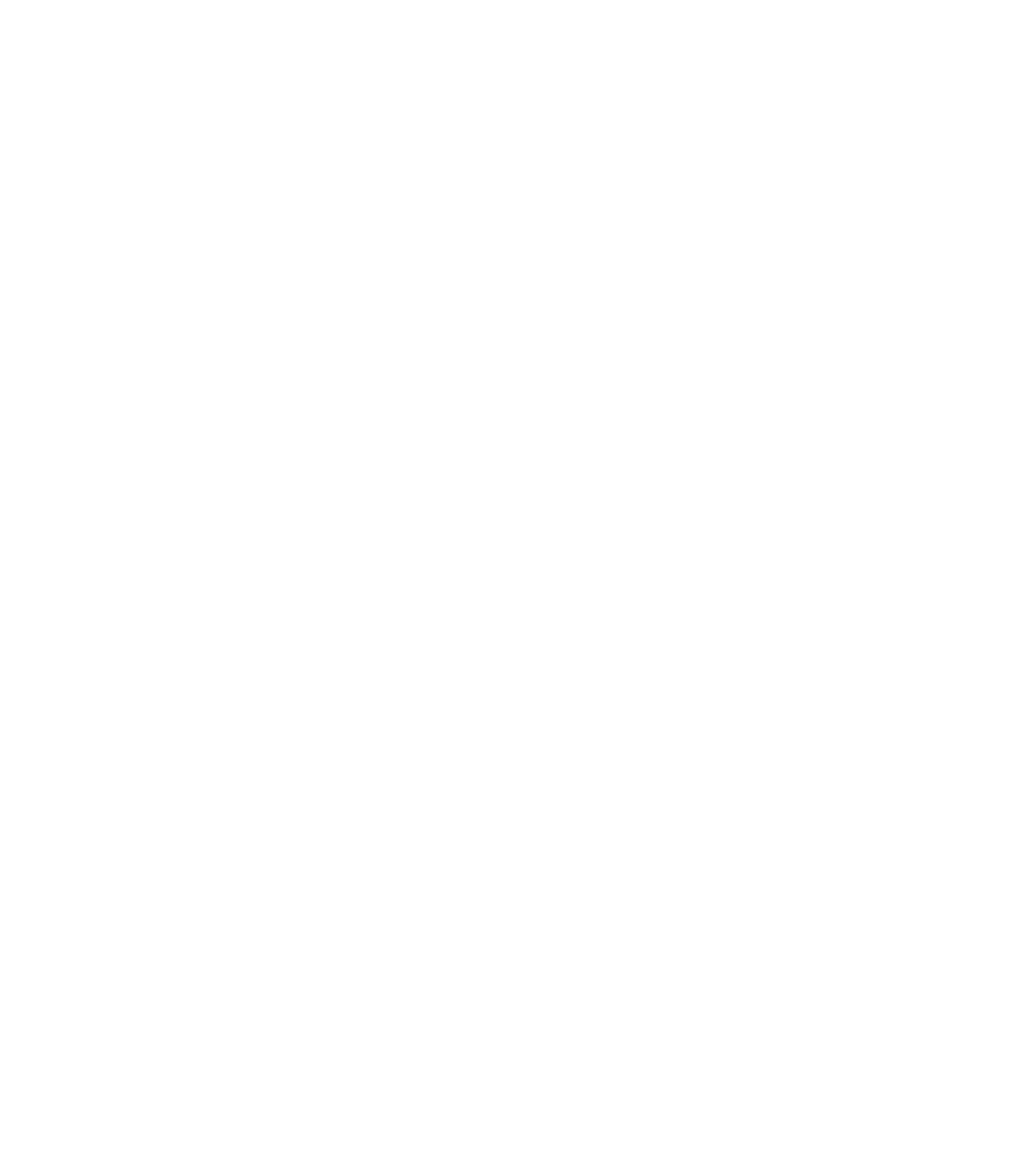
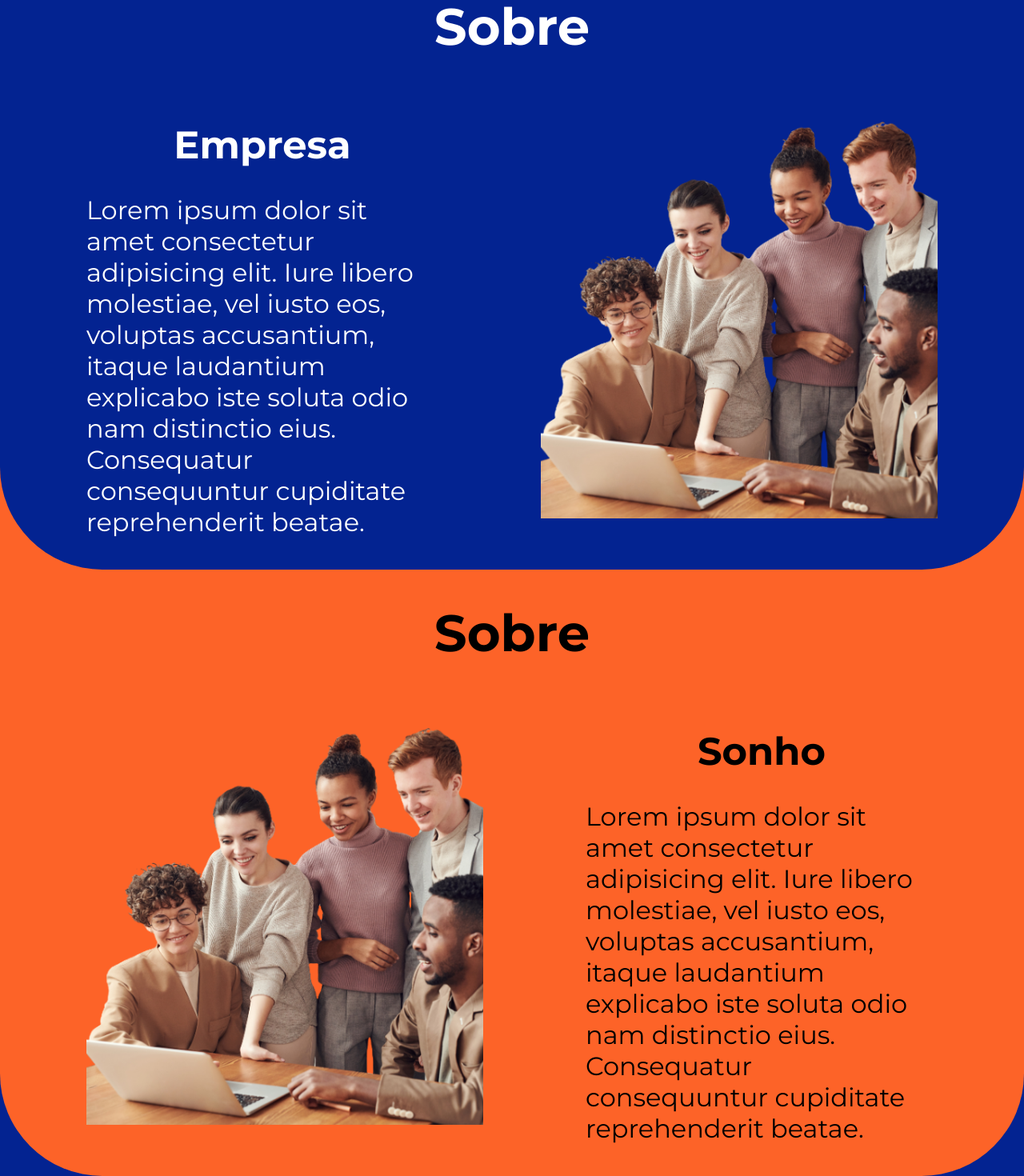
Before and after one commit to Butterflyingg/FrontEnd, an Angular app: page / in a window 1280 px wide. Shown: the part 1137-2607 px from the top of the page at 80% size. Before the commit the page ends 1091 px from the top, so only its background shows below. Built offline with nearby package versions, Linux system fonts and the light colour scheme.

Commit message:
finished-about

```diff
--- a/src/app/app.component.html
+++ b/src/app/app.component.html
@@ -1,3 +1,4 @@
 <!-- <router-outlet></router-outlet> -->
 <app-header></app-header>
 <app-home-intro></app-home-intro>
+<app-about></app-about>
--- a/src/app/app.module.ts
+++ b/src/app/app.module.ts
@@ -6,13 +6,15 @@
 import { HomeComponent } from './pages/home/home.component';
 import { HeaderComponent } from './geral/header/header.component';
 import { HomeIntroComponent } from './home/home-intro/home-intro.component';
+import { AboutComponent } from './home/about/about.component';
 
 @NgModule({
   declarations: [
     AppComponent,
     HomeComponent,
     HeaderComponent,
-    HomeIntroComponent
+    HomeIntroComponent,
+    AboutComponent
   ],
   imports: [
     BrowserModule,
--- /dev/null
+++ b/src/app/home/about/about.component.html
@@ -0,0 +1,33 @@
+<div class="container-about">
+    <div class="general about">
+        <div class="title title-about">
+            <h1>Sobre</h1>
+        </div>
+        <div class="body body-about">
+            <div class="left left-about">
+                <h2>Empresa</h2>
+                <p>Lorem ipsum dolor sit amet consectetur adipisicing elit. Iure libero molestiae, vel iusto eos, voluptas accusantium, itaque laudantium explicabo iste soluta odio nam distinctio eius. Consequatur consequuntur cupiditate reprehenderit beatae.</p>
+            </div>
+            <div class=" right right-about">
+                <img class="img-about" src="../../../assets/Imagem feliz.png" alt="">
+            </div>
+        </div>
+    </div>
+</div>
+<div class="container-dream">
+    <div class="general dream">
+        <div class="title title-dream">
+            <h1>Sobre</h1>
+        </div>
+        <div class="body body-dream">
+            <div class="left left-dream">
+                <img class="img-dream" src="../../../assets/Imagem feliz.png" alt="">
+            </div>
+            <div class="right right-dream">
+
+                <h2>Sonho</h2>
+                <p>Lorem ipsum dolor sit amet consectetur adipisicing elit. Iure libero molestiae, vel iusto eos, voluptas accusantium, itaque laudantium explicabo iste soluta odio nam distinctio eius. Consequatur consequuntur cupiditate reprehenderit beatae.</p>
+            </div>
+        </div>
+    </div>
+</div>
--- /dev/null
+++ b/src/app/home/about/about.component.scss
@@ -0,0 +1,58 @@
+.container-about{
+    background-color: var(--color-1);
+    color: var(--color-4);
+}
+
+.about{
+    background-color: var(--color-2);
+}
+
+.general{
+    border-radius: 0 0 128px 128px ;
+    padding: 40px 108px 40px 108px;
+}
+
+.title{
+    font-size: 64px;
+    display: flex;
+    justify-content: center;
+    padding-bottom: 80px;
+}
+h1{
+    font-size: 64px;
+}
+
+.body{
+    display: flex;
+    justify-content: center;
+    gap: 128px;
+}
+
+// .left-about{
+//     display: flex;
+//     align-items: center;
+//     justify-content: center;
+// }
+
+h2{
+    display: flex;
+    justify-content: center;
+    padding-bottom: 33px;
+    font-size: 48px;
+}
+p{
+    display: flex;
+    justify-content: center;
+    font-size: 32px;
+}
+
+img{
+    width: 496px;
+    height: 496px;
+}
+.container-dream{
+    background-color: var(--color-2);
+}
+.dream{
+    background-color: var(--color-1);
+}
```
Also changed, not shown: src/app/home/about/about.component.ts (added, +10 -0 lines), src/app/home/home-intro/home-intro.component.scss (line endings or trailing spaces).
